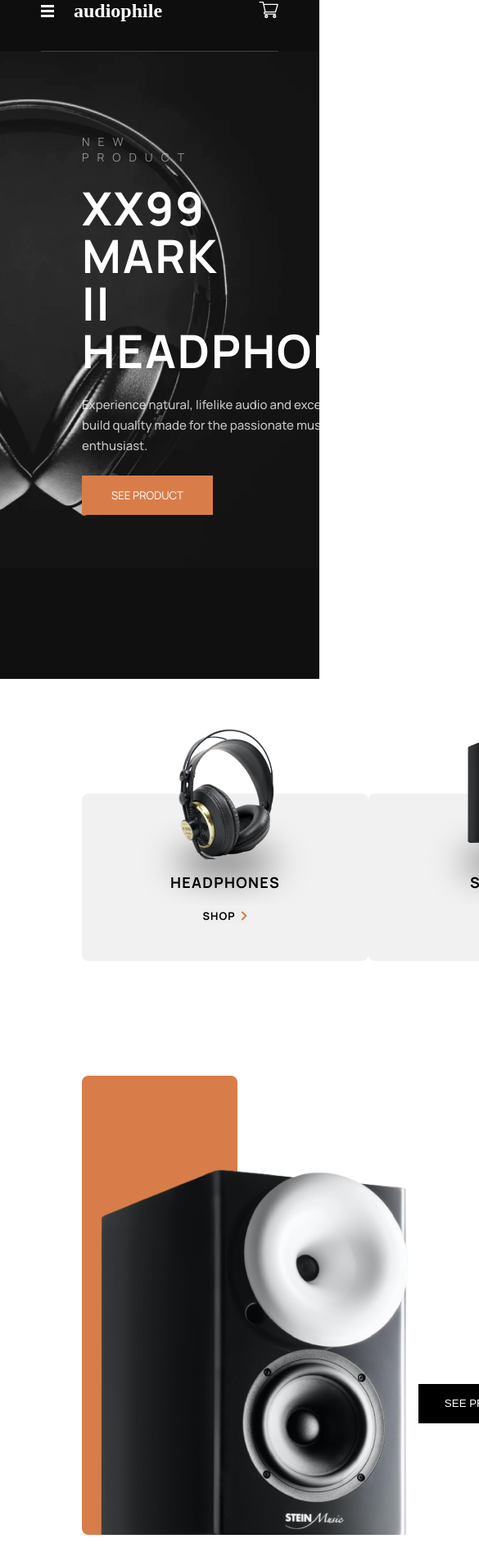
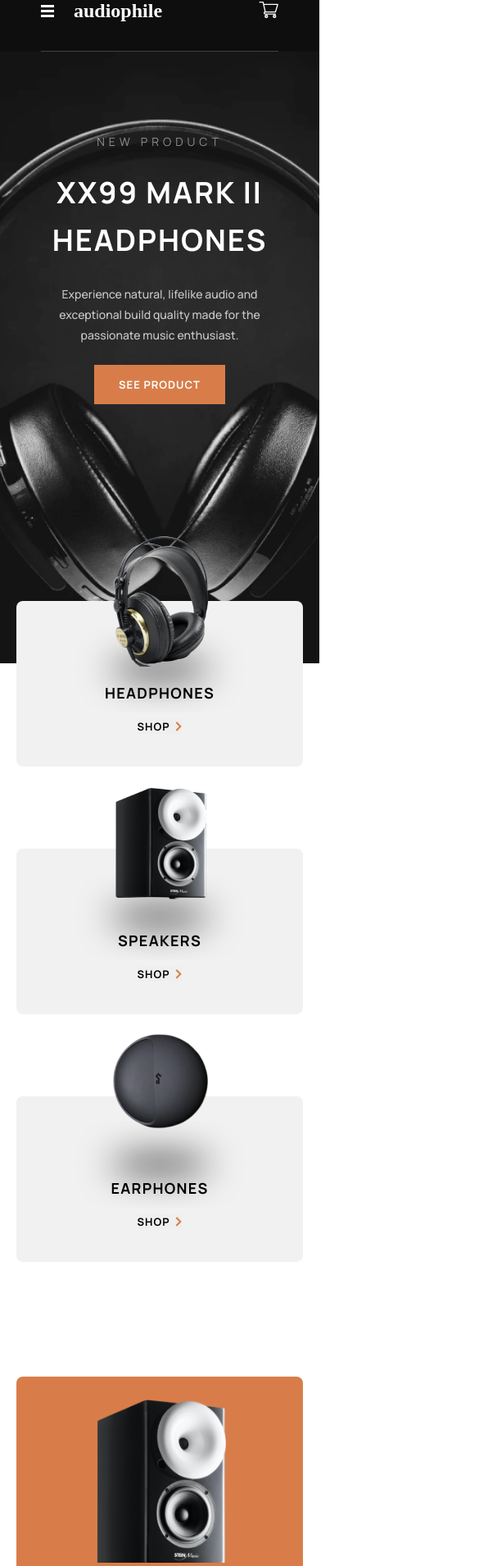
Before and after one commit to Manuel-kl/audiophile, a Vue app: page / in a window 390 px wide. Shown: the part 35-1945 px from the top of the page at 82% size, 585 px wide, since content can reach past the window. Built offline with nearby package versions, Linux system fonts and the light colour scheme.

Commit message:
made homepage responsive

```diff
--- a/src/components/Banners/AudioPhileDescription.vue
+++ b/src/components/Banners/AudioPhileDescription.vue
@@ -28,6 +28,12 @@
   justify-content: space-between;
   align-items: center;
   padding: 0 100px 100px 100px;
+  gap: 24px;
+
+  @media (max-width: 768px) {
+    flex-direction: column;
+    padding: 0 20px;
+  }
 
   .left {
     display: flex;
@@ -36,7 +42,7 @@
 
     h1 {
       color: $black;
-      width: 445px;
+      max-width: 445px;
       font-family: $manrope;
       font-size: 40px;
       font-style: normal;
@@ -52,7 +58,7 @@
     }
 
     p {
-      width: 445px;
+      max-width: 445px;
       color: $black;
       font-family: $manrope;
       font-size: 15px;
@@ -65,6 +71,8 @@
   .right {
     img {
       width: 100%;
+      height: 450px;
+      object-fit: cover;
       border-radius: 8px;
     }
   }
--- a/src/components/HomeComponent.vue
+++ b/src/components/HomeComponent.vue
@@ -6,6 +6,9 @@
     </section>
     <section class="products">
       <ProductsComponent />
+    </section>
+    <section>
+      <audio-phile-description />
     </section>
     <section class="footer">
       <FooterComponent />
@@ -17,6 +20,7 @@ import FooterComponent from "../components/FooterComponent.vue";
 import IntroComponent from "../components/HomeComponents/IntroComponent.vue";
 import ProductsComponent from "../components/HomeComponents/ProductsComponent.vue";
 import NavBar from "../components/NavBar.vue";
+import AudioPhileDescription from "../components/Banners/AudioPhileDescription.vue";
 </script>
 <style lang="scss">
 @import "../sass/global.scss";
@@ -28,10 +32,18 @@ import NavBar from "../components/NavBar.vue";
   section.footer {
     background-color: $black-shade-1;
     padding: 0 100px;
+
+    @media (max-width: 768px) {
+      padding: 0 20px;
+    }
   }
 
   section.products {
     padding: 0 100px;
+
+    @media (max-width: 768px) {
+      padding: 0 20px;
+    }
   }
 }
 </style>
--- a/src/components/HomeComponents/IntroComponent.vue
+++ b/src/components/HomeComponents/IntroComponent.vue
@@ -24,6 +24,11 @@
   justify-content: space-between;
   align-items: center;
   padding: 100px 0 200px;
+
+  @media (max-width: 768px) {
+    flex-direction: column;
+    padding: 100px 20px;
+  }
   .left {
     display: flex;
     flex-direction: column;
@@ -31,6 +36,12 @@
     gap: 24px;
     width: 50%;
     z-index: 1;
+
+    @media (max-width: 768px) {
+      width: 100%;
+      align-items: center;
+      text-align: center;
+    }
 
     h4 {
       opacity: 0.4964;
@@ -42,6 +53,10 @@
       line-height: normal;
       letter-spacing: 10px;
       text-transform: uppercase;
+
+      @media (max-width: 768px) {
+        letter-spacing: 5px;
+      }
     }
 
     h1 {
@@ -53,6 +68,14 @@
       line-height: 58px;
       letter-spacing: 2px;
       text-transform: uppercase;
+
+      @media (max-width: 768px) {
+        font-size: 56px;
+      }
+
+      @media (max-width: 475px) {
+        font-size: 36px;
+      }
     }
 
     p {
@@ -64,6 +87,14 @@
       font-weight: 500;
       line-height: 25px;
       width: 349px;
+
+      @media (max-width: 768px) {
+        width: 100%;
+      }
+
+      @media (max-width: 475px) {
+        font-size: 14px;
+      }
     }
 
     a {
@@ -81,6 +112,14 @@
         color: $white;
         font-family: $manrope;
         cursor: pointer;
+        color: #fff;
+        font-family: $manrope;
+        font-size: 13px;
+        font-style: normal;
+        font-weight: 700;
+        line-height: normal;
+        letter-spacing: 1px;
+        text-transform: uppercase;
       }
 
       &:hover {
@@ -94,12 +133,43 @@
   }
 
   .right {
+    width: 100%;
+    position: absolute;
+    top: 0;
+    right: 0;
+    height: 100vh;
+
+    @media (max-width: 768px) {
+      width: 100%;
+      height: 100%;
+      position: absolute;
+      top: 0;
+      right: 0;
+      height: 100vh;
+      display: flex;
+    }
+
+    @media (max-width: 475px) {
+      width: 100%;
+      height: 100%;
+      position: absolute;
+      top: 0;
+      right: 0;
+    }
     img {
       width: 708.8px;
       flex-shrink: 0;
       position: absolute;
       top: 0;
       right: 0;
+
+      @media (max-width: 768px) {
+        width: 100%;
+        height: 100%;
+        object-fit: cover;
+        position: relative;
+        margin: auto;
+      }
     }
   }
 }
--- a/src/components/HomeComponents/ProductsComponent.vue
+++ b/src/components/HomeComponents/ProductsComponent.vue
@@ -76,25 +76,6 @@
           </router-link>
         </div>
       </div>
-      <div class="product-four">
-        <div class="left">
-          <h1>
-            <br />
-            Bringing you the <span> best </span> audio gear
-          </h1>
-          <p>
-            Located at the heart of New York City, Audiophile is the premier
-            store for high end headphones, earphones, speakers, and audio
-            accessories. We have a large showroom and luxury demonstration rooms
-            available for you to browse and experience a wide range of our
-            products. Stop by our store to meet some of the fantastic people who
-            make Audiophile the best place to buy your portable audio equipment.
-          </p>
-        </div>
-        <div class="right">
-          <img src="../../assets/images/audio-gear.png" alt="" />
-        </div>
-      </div>
     </div>
   </div>
 </template>
@@ -111,10 +92,17 @@ import OvalShadow from "@/assets/svgs/OvalShadow.vue";
   .products-intro {
     display: flex;
     flex-direction: row;
-    justify-content: space-between;
     align-items: center;
     margin: 100px 0;
     padding: 40px 0;
+    width: 100%;
+    gap: 20px;
+
+    @media (max-width: 768px) {
+      flex-direction: column;
+      margin-top: 50;
+      gap: 100px;
+    }
 
     .product {
       display: flex;
@@ -122,11 +110,20 @@ import OvalShadow from "@/assets/svgs/OvalShadow.vue";
       justify-content: center;
       align-items: center;
       border-radius: 8px;
-      width: 350px;
+      max-width: 350px;
       height: 204px;
       flex-shrink: 0;
       background: $light-gray;
       position: relative;
+      flex: 1;
+
+      @media (max-width: 768px) {
+        width: 100%;
+        background: $light-gray;
+        display: flex;
+        flex-direction: column;
+        padding-bottom: 40px;
+      }
 
       img {
         position: absolute;
@@ -143,7 +140,7 @@ import OvalShadow from "@/assets/svgs/OvalShadow.vue";
         flex-direction: column;
         justify-content: center;
         align-items: center;
-        margin-top: 50px;
+        margin-top: 100px;
         gap: 20px;
 
         h2 {
@@ -199,13 +196,36 @@ import OvalShadow from "@/assets/svgs/OvalShadow.vue";
       align-items: flex-end;
       border-radius: 8px;
       background: $primary-color;
-      height: 560px;
+      height: 460px;
       margin-bottom: 40px;
+
+      @media (max-width: 1024px) {
+        height: 400px;
+      }
+
+      @media (max-width: 768px) {
+        flex-direction: column;
+        height: 100%;
+        padding: 20px;
+        margin-bottom: 100px;
+      }
 
       img {
         flex-shrink: 0;
         display: flex;
         margin: 0 auto;
+        width: 370px;
+        flex-shrink: 0;
+
+        @media (max-width: 1024px) {
+          width: 300px;
+        }
+
+        @media (max-width: 500px) {
+          width: 172.248px;
+          height: 207px;
+          flex-shrink: 0;
+        }
       }
 
       .right {
@@ -213,6 +233,12 @@ import OvalShadow from "@/assets/svgs/OvalShadow.vue";
         flex-direction: column;
         gap: 24px;
         margin: auto;
+
+        @media (max-width: 768px) {
+          align-items: center;
+          text-align: center;
+          margin-top: 24px;
+        }
 
         h1 {
           color: $white;
@@ -223,6 +249,10 @@ import OvalShadow from "@/assets/svgs/OvalShadow.vue";
           line-height: 58px;
           letter-spacing: 2px;
           text-transform: uppercase;
+
+          @media (max-width: 1024px) {
+            font-size: 45px;
+          }
         }
 
         p {
@@ -233,7 +263,15 @@ import OvalShadow from "@/assets/svgs/OvalShadow.vue";
           font-style: normal;
           font-weight: 500;
           line-height: 25px;
-          width: 349px;
+          max-width: 349px;
+
+          @media (max-width: 1024px) {
+            max-width: 300px;
+          }
+
+          @media (max-width: 768px) {
+            max-width: 500px;
+          }
         }
 
         a {
@@ -278,6 +316,8 @@ import OvalShadow from "@/assets/svgs/OvalShadow.vue";
       img {
         width: 100%;
         border-radius: 8px;
+        height: 350px;
+        object-fit: cover;
       }
 
       .info {
@@ -287,9 +327,13 @@ import OvalShadow from "@/assets/svgs/OvalShadow.vue";
         margin: auto;
         align-items: center;
         position: absolute;
-        top: 50%;
+        top: 125px;
         left: 50px;
         gap: 20px;
+
+        @media (max-width: 768px) {
+          left: 20px;
+        }
 
         h1 {
           color: $black;
@@ -340,13 +384,24 @@ import OvalShadow from "@/assets/svgs/OvalShadow.vue";
     .product-three {
       display: flex;
       flex-direction: row;
-      justify-content: space-between;
-      flex-wrap: wrap;
       margin-bottom: 100px;
+      gap: 24px;
+
+      @media (max-width: 675px) {
+        flex-direction: column;
+        gap: 40px;
+      }
 
       img {
-        flex-basis: 49%;
         border-radius: 8px;
+        width: 50%;
+        height: 250px;
+        object-fit: cover;
+
+        @media (max-width: 675px) {
+          width: 100%;
+          height: 300px;
+        }
       }
       .info {
         display: flex;
@@ -355,8 +410,12 @@ import OvalShadow from "@/assets/svgs/OvalShadow.vue";
         align-items: center;
         gap: 32px;
         border-radius: 8px;
-        flex-basis: 49%;
         background: $light-gray;
+        flex: 1;
+
+        @media (max-width: 675px) {
+          padding: 20px;
+        }
 
         h1 {
           color: $black;
@@ -367,6 +426,10 @@ import OvalShadow from "@/assets/svgs/OvalShadow.vue";
           line-height: normal;
           letter-spacing: 2px;
           text-transform: uppercase;
+
+          @media (max-width: 675px) {
+            text-align: center;
+          }
         }
 
         a {
@@ -403,54 +466,6 @@ import OvalShadow from "@/assets/svgs/OvalShadow.vue";
         }
       }
     }
-
-    .product-four {
-      display: flex;
-      flex-direction: row;
-      justify-content: space-between;
-      align-items: center;
-      margin-bottom: 100px;
-
-      .left {
-        display: flex;
-        flex-direction: column;
-        gap: 24px;
-
-        h1 {
-          color: $black;
-          width: 445px;
-          font-family: $manrope;
-          font-size: 40px;
-          font-style: normal;
-          font-weight: 700;
-          line-height: normal;
-          line-height: 44px;
-          letter-spacing: 1.429px;
-          text-transform: uppercase;
-
-          span {
-            color: $primary-color;
-          }
-        }
-
-        p {
-          width: 445px;
-          color: $black;
-          font-family: $manrope;
-          font-size: 15px;
-          font-style: normal;
-          font-weight: 500;
-          line-height: 25px;
-        }
-      }
-
-      .right {
-        img {
-          width: 100%;
-          border-radius: 8px;
-        }
-      }
-    }
   }
 }
 </style>
```
